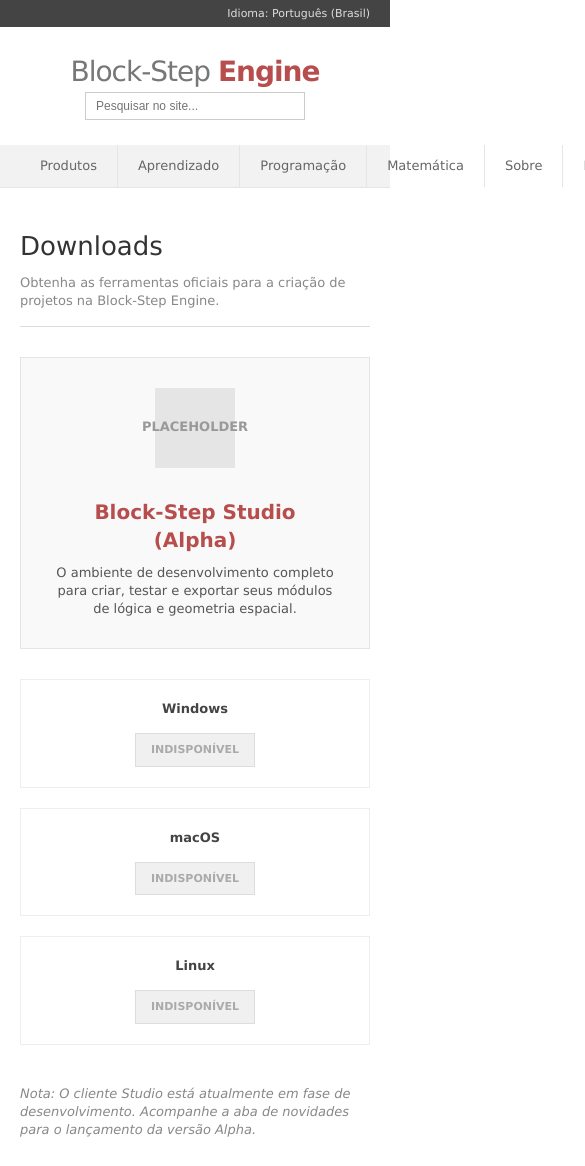
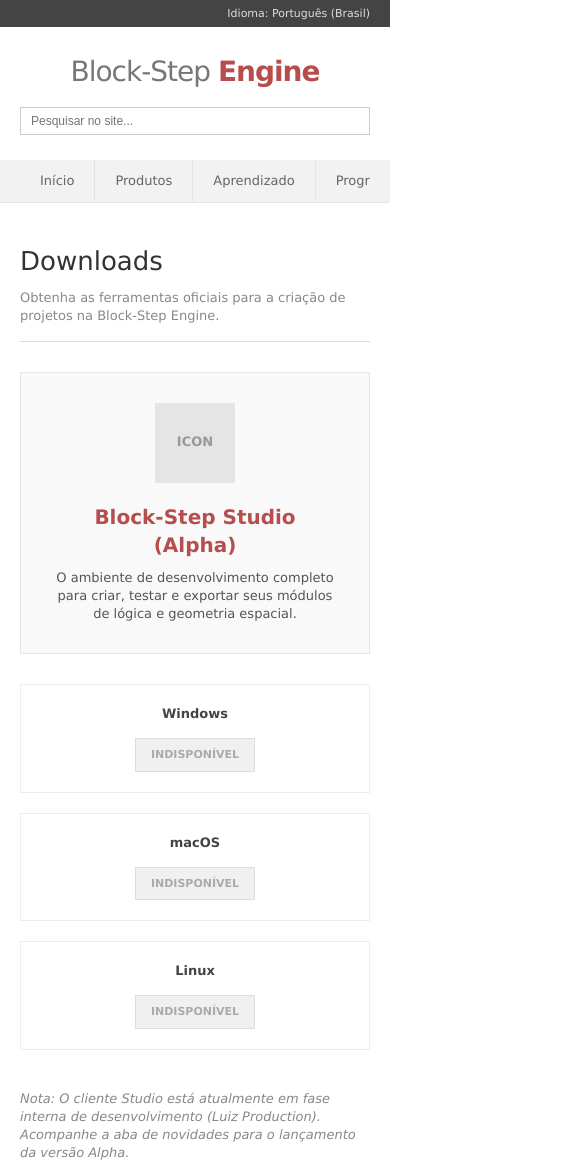
Before and after one commit to luizcsx/blockstep-engine, a plain HTML site: page downloads.html in a window 390 px wide. Shown: the top 1166 px of the page, 585 px wide, since content can reach past the window. Drawn offline with Linux system fonts and the light colour scheme.

Commit message:
Update downloads.html

```diff
--- a/downloads.html
+++ b/downloads.html
@@ -80,7 +80,6 @@
         }
         .nav-links a:hover { background-color: #fff; color: #000; }
 
-        /* ESTILO DOS DOWNLOADS */
         .download-area {
             margin: 40px 0 80px 0;
         }
@@ -97,22 +96,26 @@
             padding-bottom: 15px;
         }
 
+        /* AJUSTE: Flex-wrap para o mobile */
         .studio-box {
             background-color: #f9f9f9;
             border: 1px solid #e5e5e5;
             padding: 30px;
             display: flex;
-            gap: 30px;
+            flex-wrap: wrap;
+            gap: 20px;
             align-items: center;
         }
-        .studio-info { flex: 1; }
+        .studio-info { flex: 1; min-width: 250px; }
         .studio-info h3 { color: #b74d4d; font-size: 20px; margin-bottom: 10px; }
 
+        /* AJUSTE: Grid responsiva com auto-fit */
         .platform-grid {
             display: grid;
-            grid-template-columns: repeat(3, 1fr);
+            grid-template-columns: repeat(auto-fit, minmax(200px, 1fr));
             gap: 20px;
             margin-top: 30px;
+            width: 100%;
         }
         .platform-card {
             border: 1px solid #eee;
@@ -122,7 +125,6 @@
         }
         .platform-card h4 { margin-bottom: 15px; color: #444; }
 
-        /* BOTÃO INDISPONÍVEL */
         .btn-unavailable {
             background-color: #f0f0f0;
             border: 1px solid #ddd;
@@ -152,14 +154,21 @@
         .footer-links a:hover { text-decoration: underline; color: #0067b8; }
         .footer-links span { color: #ccc; margin: 0 5px; }
 
+        /* MOBILE FIXES */
         @media (max-width: 850px) {
-            header, .studio-box, .platform-grid { flex-direction: column; text-align: center; }
-            .platform-grid { grid-template-columns: 1fr; }
+            header { flex-direction: column; gap: 15px; text-align: center; }
+            .search-box { width: 100%; }
+            .search-box input { width: 100%; }
+
+            .studio-box { text-align: center; justify-content: center; }
+            .studio-info { min-width: 100%; }
+
+            .footer-flex { flex-direction: column; text-align: center; gap: 15px; }
+            .nav-links { overflow-x: auto; -webkit-overflow-scrolling: touch; }
         }
     </style>
 </head>
 <body>
-
     <div class="top-utility">
         <div class="top-utility-flex">Idioma: Português (Brasil)</div>
     </div>
@@ -176,12 +185,12 @@
     <nav>
         <div class="grid-container">
             <ul class="nav-links">
-                <li><a href="#">Produtos</a></li>
-                <li><a href="#">Aprendizado</a></li>
+                <li><a href="index.html">Início</a></li>
+                <li><a href="downloads.html">Produtos</a></li>
+                <li><a href="aprendizado.html">Aprendizado</a></li>
                 <li><a href="#">Programação</a></li>
                 <li><a href="#">Matemática</a></li>
                 <li><a href="#">Sobre</a></li>
-                <li><a href="downloads.html">Downloads</a></li>
             </ul>
         </div>
     </nav>
@@ -192,7 +201,7 @@
             <p class="sub-header">Obtenha as ferramentas oficiais para a criação de projetos na Block-Step Engine.</p>
 
             <div class="studio-box">
-                <div style="width: 80px; height: 80px; background: #e5e5e5; display: flex; align-items: center; justify-content: center; font-weight: bold; color: #999;">PLACEHOLDER</div>
+                <div style="width: 80px; height: 80px; background: #e5e5e5; display: flex; align-items: center; justify-content: center; font-weight: bold; color: #999; flex-shrink: 0;">ICON</div>
                 <div class="studio-info">
                     <h3>Block-Step Studio (Alpha)</h3>
                     <p>O ambiente de desenvolvimento completo para criar, testar e exportar seus módulos de lógica e geometria espacial.</p>
@@ -214,7 +223,7 @@
                 </div>
             </div>
 
-            <p style="margin-top: 40px; font-style: italic; color: #888;">Nota: O cliente Studio está atualmente em fase de desenvolvimento. Acompanhe a aba de novidades para o lançamento da versão Alpha.</p>
+            <p style="margin-top: 40px; font-style: italic; color: #888;">Nota: O cliente Studio está atualmente em fase interna de desenvolvimento (Luiz Production). Acompanhe a aba de novidades para o lançamento da versão Alpha.</p>
         </main>
     </div>
 
@@ -231,6 +240,5 @@
             </div>
         </div>
     </footer>
-
 </body>
 </html>
```
